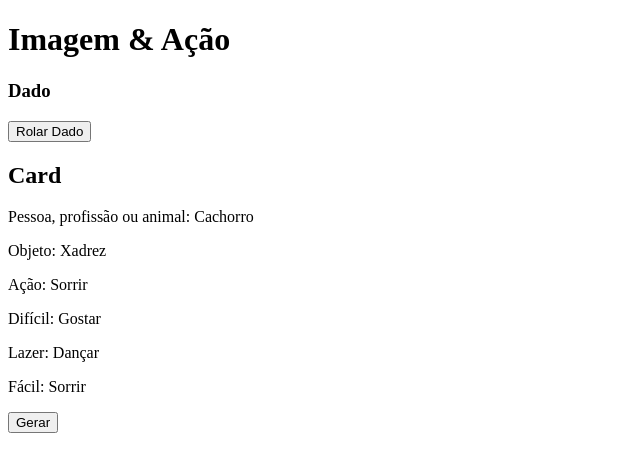
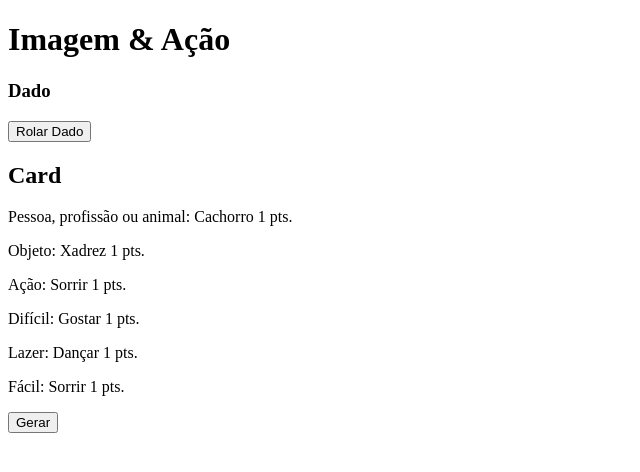
Before and after one commit to joaoluizc/img-acao, a React (Vite) app: page / in a window 1280 px wide. Shown: the top 472 px of the page, without its empty margins (0-640 px from the left). Built offline with nearby package versions, Linux system fonts and the light colour scheme.

Commit message:
rendering points in the card object

```diff
--- a/src/App.jsx
+++ b/src/App.jsx
@@ -1,25 +1,13 @@
 import { useState } from 'react';
 import data from './assets/data';
 import Card from './Card';
+import Dice from './Dice';
 
 function App() {
-  const [action, setAction] = useState('');
-  const [dice, setDice] = useState('');
-
-  const rollDice = () => {
-    const newCategory = data.categories[Math.floor(Math.random() * data.categories.length)];
-    const category = data.categoriesMapping[newCategory];
-    setDice(category);
-  }
-
   return (
     <>
       <h1>Imagem & Ação</h1>
-      <div>
-        <h3>Dado</h3>
-        <div id="action">{ dice }</div>
-      </div>
-      <button onClick={ rollDice }>Rolar Dado</button>
+      <Dice />
       <Card />
     </>
   )
--- a/src/Card.jsx
+++ b/src/Card.jsx
@@ -2,12 +2,12 @@ import { useState } from 'react';
 import data from './assets/data';
 
 const initialCard = {
-  'person': {"type": "Pessoa, profissão ou animal", action: "Cachorro"},
-  'object': {"type": "Objeto", "action": "Xadrez"},
-  'action': {"type": "Ação", "action": "Sorrir"},
-  'hard': {"type": "Difícil", "action": "Gostar"},
-  'leasure': {"type": "Lazer", "action": "Dançar"},
-  'easy': {"type": "Fácil", "action": "Sorrir"},
+  'person': {"type": "Pessoa, profissão ou animal", action: "Cachorro", points: 1},
+  'object': {"type": "Objeto", "action": "Xadrez", points: 1},
+  'action': {"type": "Ação", "action": "Sorrir", points: 1},
+  'hard': {"type": "Difícil", "action": "Gostar", points: 1},
+  'leasure': {"type": "Lazer", "action": "Dançar", points: 1},
+  'easy': {"type": "Fácil", "action": "Sorrir", points: 1},
 };
 
 function Card () {
@@ -32,12 +32,12 @@ function Card () {
     <>
     <div className='card'>
       <h2>Card</h2>
-      <p>Pessoa, profissão ou animal: { card?.person?.action }</p>
-      <p>Objeto: { card?.object?.action }</p>
-      <p>Ação: { card?.action?.action }</p>
-      <p>Difícil: { card?.hard?.action }</p>
-      <p>Lazer: { card?.leasure?.action }</p>
-      <p>Fácil: { card?.easy?.action }</p>
+      <p>Pessoa, profissão ou animal: { card?.person?.action } { ` ${card?.person?.points} pts.` }</p>
+      <p>Objeto: { card?.object?.action } { ` ${card?.object?.points} pts.` }</p>
+      <p>Ação: { card?.action?.action } { ` ${card?.action?.points} pts.` }</p>
+      <p>Difícil: { card?.hard?.action } { ` ${card?.hard?.points} pts.` }</p>
+      <p>Lazer: { card?.leasure?.action } { ` ${card?.leasure?.points} pts.` }</p>
+      <p>Fácil: { card?.easy?.action } { ` ${card?.easy?.points} pts.` }</p>
     </div>
     <button onClick={ newCard }>Gerar</button>
     </>
--- /dev/null
+++ b/src/Dice.jsx
@@ -0,0 +1,24 @@
+import { useState } from 'react';
+import data from './assets/data';
+
+function Dice() {
+  const [dice, setDice] = useState('');
+
+  const rollDice = () => {
+    const newCategory = data.categories[Math.floor(Math.random() * data.categories.length)];
+    const category = data.categoriesMapping[newCategory];
+    setDice(category);
+  }
+
+  return (
+    <>
+      <div>
+        <h3>Dado</h3>
+        <div id="action">{ dice }</div>
+      </div>
+      <button onClick={ rollDice }>Rolar Dado</button>
+    </>
+  )
+}
+
+export default Dice;
```
